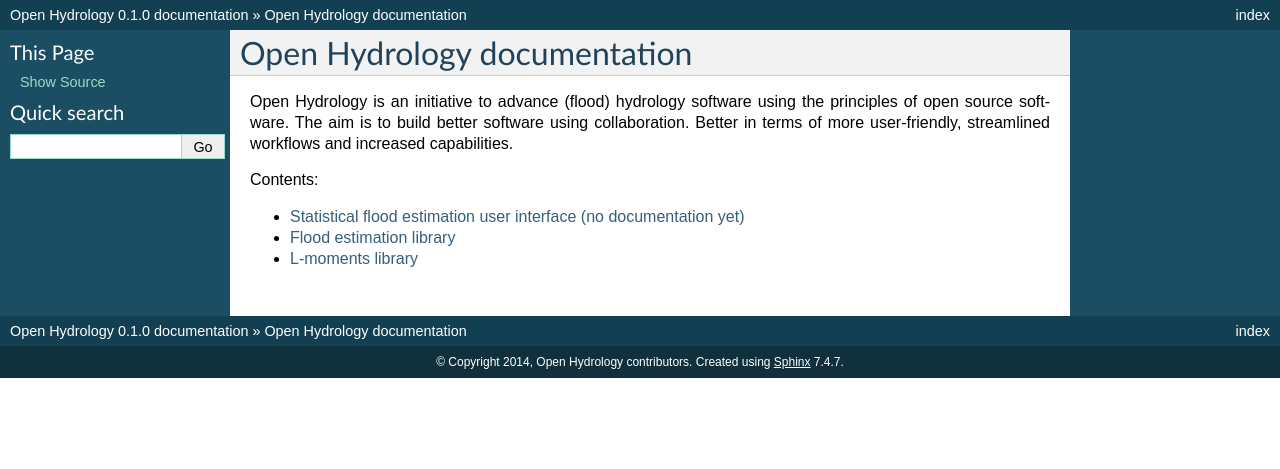
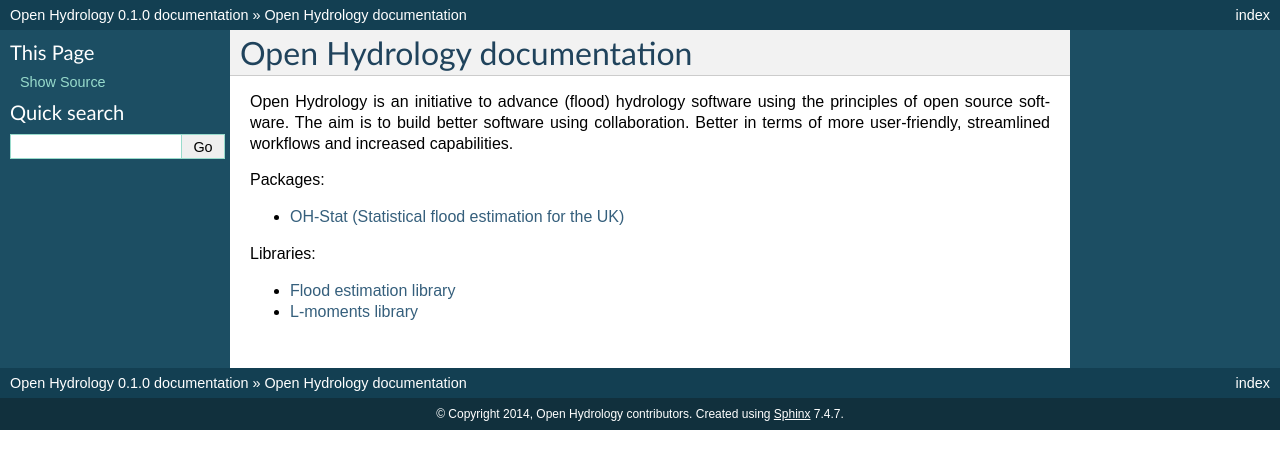
Before and after one commit to OpenHydrology/docs, a Sphinx documentation site: the page built from docs/source/index.rst, in a window 1280 px wide. Shown: the top 469 px of the page. Built offline with Sphinx 7.4.7, drawn with Linux system fonts in a browser that asks for light colours.

Commit message:
Update index.rst

```diff
--- a/docs/source/index.rst
+++ b/docs/source/index.rst
@@ -5,12 +5,17 @@ Open Hydrology is an initiative to advance (flood) hydrology software using the
 source software. The aim is to build better software using collaboration. Better in terms of more
 user-friendly, streamlined workflows and increased capabilities.
 
-Contents:
+Packages:
 
 .. toctree::
    :numbered:
    :maxdepth: 2
 
-   Statistical flood estimation user interface (no documentation yet) <http://open-hydrology.readthedocs.org/>
+   OH-Stat (Statistical flood estimation for the UK) <http://open-hydrology.readthedocs.org/>
+
+Libraries:
+
+.. toctree::
+
    Flood estimation library <http://open-hydrology.readthedocs.org/projects/floodestimation/>
    L-moments library <http://open-hydrology.readthedocs.org/projects/lmoments3/>
```
